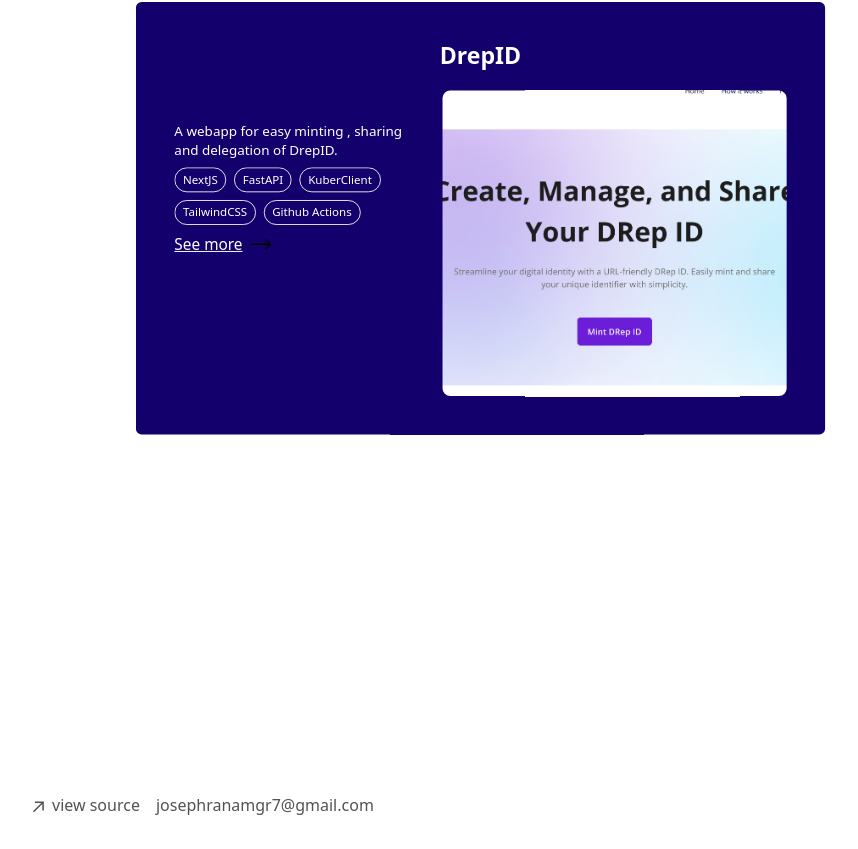
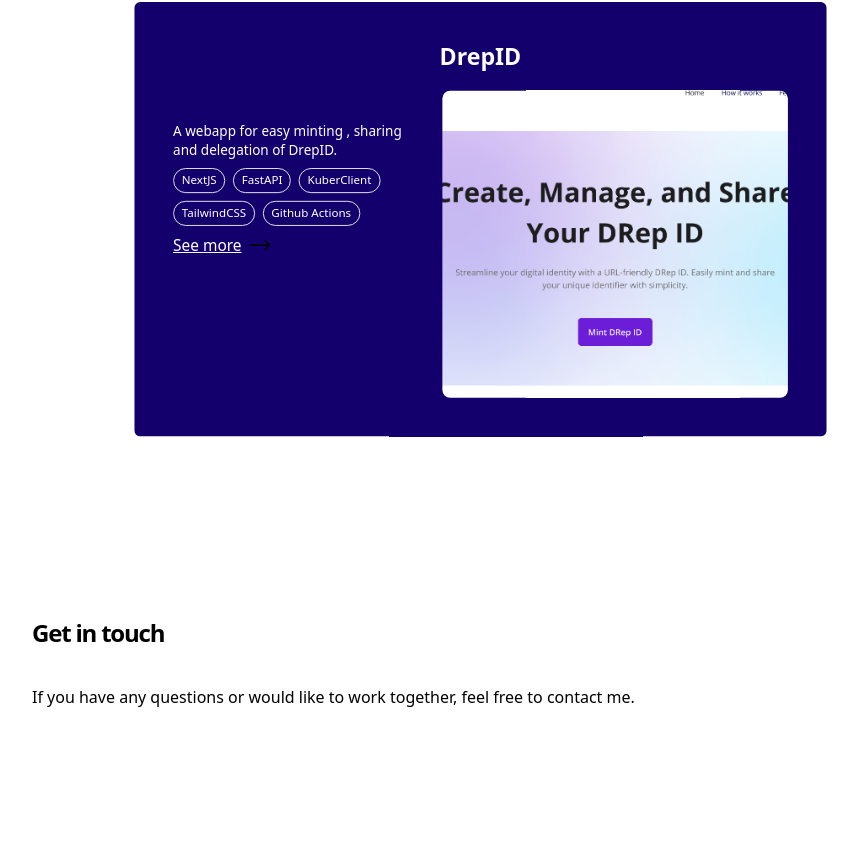
Before and after one commit to JosephRana11/v1, a Next.js app: page / in a window 1280 px wide. Shown: the part 3903-4752 px from the top of the page, without its empty margins (160-1018 px from the left). Built offline with nearby package versions, Linux system fonts and the light colour scheme.

Commit message:
feat: add contact section

```diff
--- a/app/blog/utils.ts
+++ b/app/blog/utils.ts
@@ -1,5 +1,7 @@
+"use server"
+
+import path from 'path'
 import fs from 'fs'
-import path from 'path'
 
 type Metadata = {
   title: string
--- a/app/components/oraganisms/footer.tsx
+++ b/app/components/oraganisms/footer.tsx
@@ -33,17 +33,11 @@ export default function Footer() {
             <p className="ml-2 h-7">view source</p>
           </a>
         </li>
-        <li>
-          <a
-            className="hover:text-neutral-800 dark:hover:text-neutral-100"
-          >
-            josephranamgr7@gmail.com
-            </a>
-        </li>
       </ul>
       {/* <p className="mt-8 text-neutral-600 dark:text-neutral-300">
         © {new Date().getFullYear()} MIT Licensed
       </p> */}
+
     </footer>
   )
 }
--- a/app/components/oraganisms/posts.tsx
+++ b/app/components/oraganisms/posts.tsx
@@ -1,4 +1,5 @@
-'use client'
+'use server'
+
 import Link from 'next/link'
 import { formatDate, getBlogPosts } from 'app/blog/utils'
 
--- a/app/page.tsx
+++ b/app/page.tsx
@@ -6,6 +6,7 @@ import Home from "./pages/home";
 import About from "./pages/about";
 import Experience from "./pages/experience";
 import Projects from "./pages/projects";
+import Contact from "./pages/contact";
 
 export default function Page() {
   return (
@@ -23,6 +24,12 @@ export default function Page() {
       <section>
         <Projects/>
       </section>
+      <section>
+        {/* <BlogPosts /> */}
+      </section>
+      <section>
+        <Contact/>
+      </section>
     </>
   );
 }
--- /dev/null
+++ b/app/pages/contact.tsx
@@ -0,0 +1,16 @@
+import { Button } from "@mui/material";
+import { SocialIcon } from "react-social-icons";
+
+export default function Contact() {
+    return (
+        <>
+        <h1 className="custom-subheading mb-4">Get in touch</h1>
+        <div className="flex justify-between items-center">
+            <p className="flex">
+                If you have any questions or would like to work together, feel free to contact me.
+            </p>
+            <SocialIcon url={'https://email.com'} bgColor='none' style={{height: 64 , width: 64}}/>
+        </div>
+        </>
+    )
+}
```
